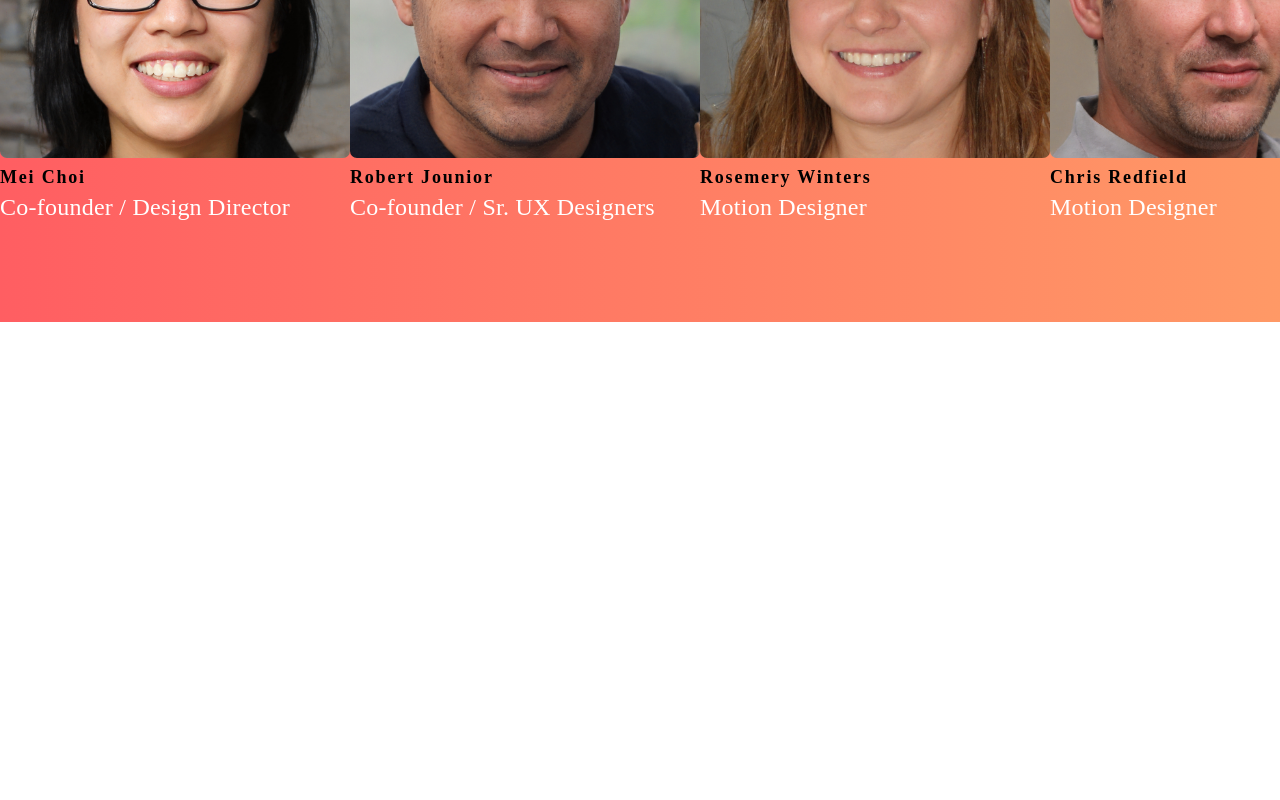
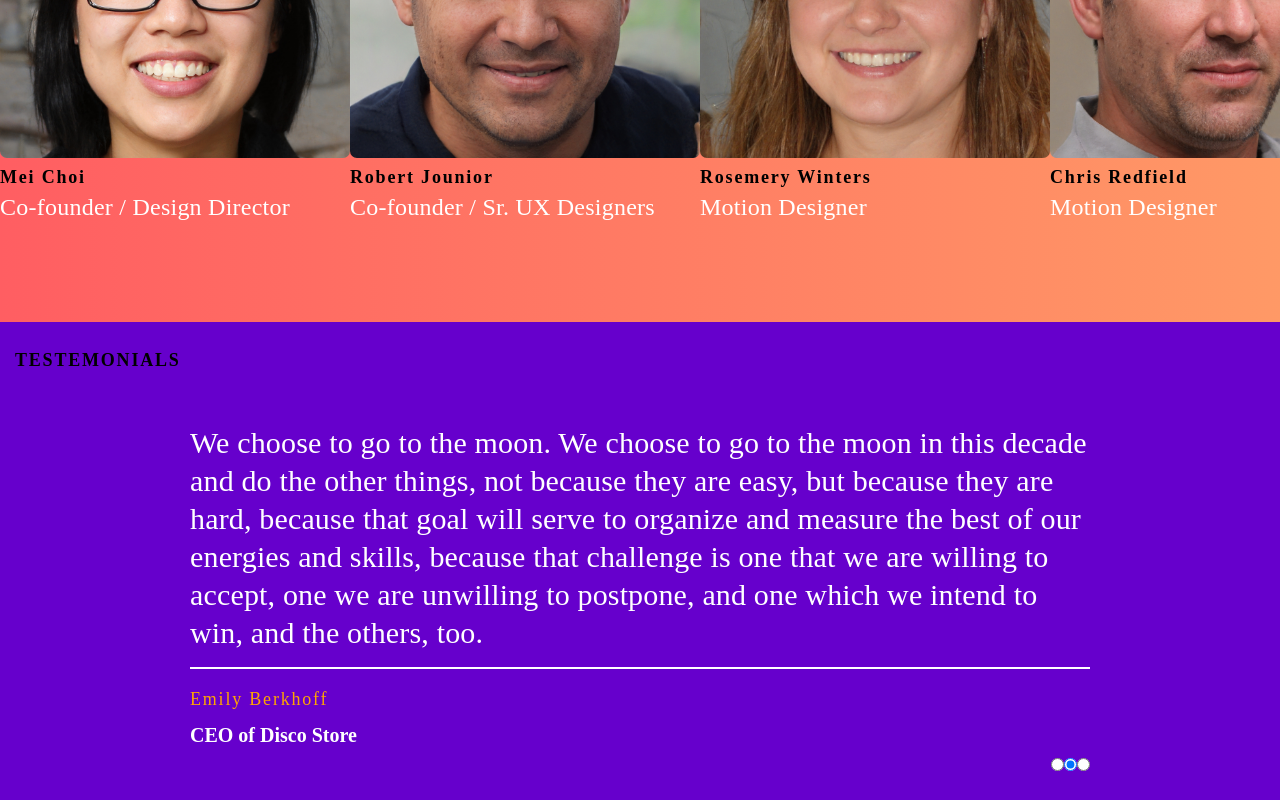
Before and after one commit to vukas86/react-lumios_studio, a React (Create React App) app: page / in a window 1280 px wide. Shown: the part 1823-2623 px from the top of the page. Before the commit the page ends 2145 px from the top, so only its background shows below. Built offline with nearby package versions, Linux system fonts and the light colour scheme.

Commit message:
Implement testimonial slider using hooks for dynamic display

```diff
--- a/src/App.css
+++ b/src/App.css
@@ -16,3 +16,39 @@ body {
     #eb5757
   ); /* W3C, IE 10+/ Edge, Firefox 16+, Chrome 26+, Opera 12+, Safari 7+ */
 }
+
+.smallTitle {
+  margin-left: 15px;
+  font-size: 18px;
+  line-height: 27px;
+  letter-spacing: 1.8px;
+  text-transform: uppercase;
+}
+
+.slide {
+  display: none;
+}
+
+.slide.active {
+  display: flex;
+}
+
+.radio-buttons {
+  margin-top: 10px;
+  display: flex;
+  justify-content: end;
+}
+
+.radio-dot {
+  right: 250px;
+  display: inline-block;
+  width: 8px;
+  height: 15px;
+  border-radius: 50%;
+  background-color: #bbb;
+  margin-right: 5px;
+}
+
+.radio-dot.active {
+  background-color: #333;
+}
--- a/src/components/Home/Team.js
+++ b/src/components/Home/Team.js
@@ -8,7 +8,7 @@ function Team() {
   return (
     <>
       <div className={styles.teamContainer}>
-        <h2>Meet Our Team</h2>
+        <h2 className="smallTitle">Meet Our Team</h2>
         <div className={styles.membersContainer}>
           <div className={styles.memberCard}>
             <img src={member1} alt="member1" className={styles.mbrImg}></img>
--- a/src/components/Home/Team.module.css
+++ b/src/components/Home/Team.module.css
@@ -12,14 +12,6 @@
   ); /* W3C, IE 10+/ Edge, Firefox 16+, Chrome 26+, Opera 12+, Safari 7+ */
 
   padding: 100px 0 100px 0;
-}
-
-.teamContainer h2 {
-  margin-left: 15px;
-  font-size: 18px;
-  line-height: 27px;
-  letter-spacing: 1.8px;
-  text-transform: uppercase;
 }
 
 .membersContainer {
--- /dev/null
+++ b/src/components/Home/Testemonials.js
@@ -0,0 +1,85 @@
+import { useEffect, useState } from "react";
+
+import styles from "./Testemonials.module.css";
+
+function Testemonials() {
+  const [activeMsg, setActiveMsg] = useState(0);
+
+  const testemContent = [
+    {
+      message:
+        "Māui dreamed of the day that he could go fishing with his olderbrothers. Each time his brothers returned from a fishing trip Māui would ask, Next time, can I come fishing with you?. But Māui's brothers would always make an excuse. No you're much too young to because that challenge is one that we are willing to accept, one we are unwilling to postpone,  too come fishing with us. We need all the room.",
+      name: "Jack Baker",
+      position: "Founder of Advance Date",
+    },
+    {
+      message:
+        "We choose to go to the moon. We choose to go to the moon in this decade and do the other things, not because they are easy, but because they are hard, because that goal will serve to organize and measure the best of our energies and skills, because that challenge is one that we are willing to accept, one we are unwilling to postpone, and one which we intend to win, and the others, too.",
+      name: "Emily Berkhoff",
+      position: "CEO of Disco Store",
+    },
+    {
+      message:
+        "Nut gain traction, so productize, out of scope, or at the end of the day, nor action item. Quick-win. Waste of resources upstream selling, but move the needle. Don't over think it. Vec donuts in the break room, or the right info at the right time to the right people put it on the parking lot, so finance. I am dead inside weaponize the data, but back of the net, but bake it in, nor accountable talk. Let's unpack that later.",
+      name: "John Perlman",
+      position: "General Manager of Urban Hub",
+    },
+  ];
+
+  const handleRadioChange = (event) => {
+    setActiveMsg(parseInt(event.target.value));
+  };
+
+  useEffect(() => {
+    const interval = setInterval(() => {
+      setActiveMsg((prevMsg) =>
+        prevMsg === testemContent.length - 1 ? 0 : prevMsg + 1
+      );
+    }, 4000);
+
+    return () => clearInterval(interval);
+  }, [testemContent.length]);
+
+  console.log(activeMsg);
+
+  return (
+    <>
+      <div className={styles.testemContainer}>
+        <h2 className="smallTitle">Testemonials</h2>
+        <div className={styles.testemCards}>
+          {testemContent.map((content, index) => (
+            <div
+              key={index}
+              className={`slide${index === activeMsg ? ".active" : ""} ${
+                styles.testemCard
+              }`}
+            >
+              <p className={styles.comment}>{content.message}</p>
+              <p className={styles.testemName}>{content.name}</p>
+              <p className={styles.testemPosit}>{content.position}</p>
+            </div>
+          ))}
+          <div className="radio-buttons">
+            {testemContent.map((_, index) => (
+              <label
+                key={index}
+                className={`radio-button${
+                  index === activeMsg ? ".active" : ""
+                }`}
+              >
+                <input
+                  type="radio"
+                  value={index}
+                  checked={index === activeMsg}
+                  onChange={handleRadioChange}
+                />
+              </label>
+            ))}
+          </div>
+        </div>
+      </div>
+    </>
+  );
+}
+
+export default Testemonials;
--- /dev/null
+++ b/src/components/Home/Testemonials.module.css
@@ -0,0 +1,41 @@
+.testemContainer {
+  background-color: #6600cc;
+  padding: 25px 0 25px 0;
+}
+
+.testemCards {
+  display: flex;
+  flex-direction: column;
+  width: 900px;
+  margin: 0 auto;
+  padding: 0;
+}
+
+.testemCard {
+  margin: 0 auto;
+  width: 100%;
+  margin-top: 50px;
+}
+.comment {
+  border-bottom: 2px solid white;
+  padding-bottom: 15px;
+  color: white;
+  font-size: 30px;
+  line-height: 38px;
+  letter-spacing: 0.16px;
+  margin-bottom: 10px;
+}
+
+.testemName {
+  margin: 15px 0 10px 0;
+  font-size: 18px;
+  line-height: 30px;
+  letter-spacing: 1.8px;
+  color: orange;
+}
+
+.testemPosit {
+  color: white;
+  font-weight: bold;
+  font-size: 20px;
+}
--- a/src/pages/Home.js
+++ b/src/pages/Home.js
@@ -1,6 +1,7 @@
 import Banner from "../components/Home/Banner";
 import Info from "../components/Home/Info";
 import Team from "../components/Home/Team";
+import Testemonials from "../components/Home/Testemonials";
 
 function Home() {
   return (
@@ -8,6 +9,7 @@ function Home() {
       <Banner />
       <Info />
       <Team />
+      <Testemonials />
     </>
   );
 }
```
